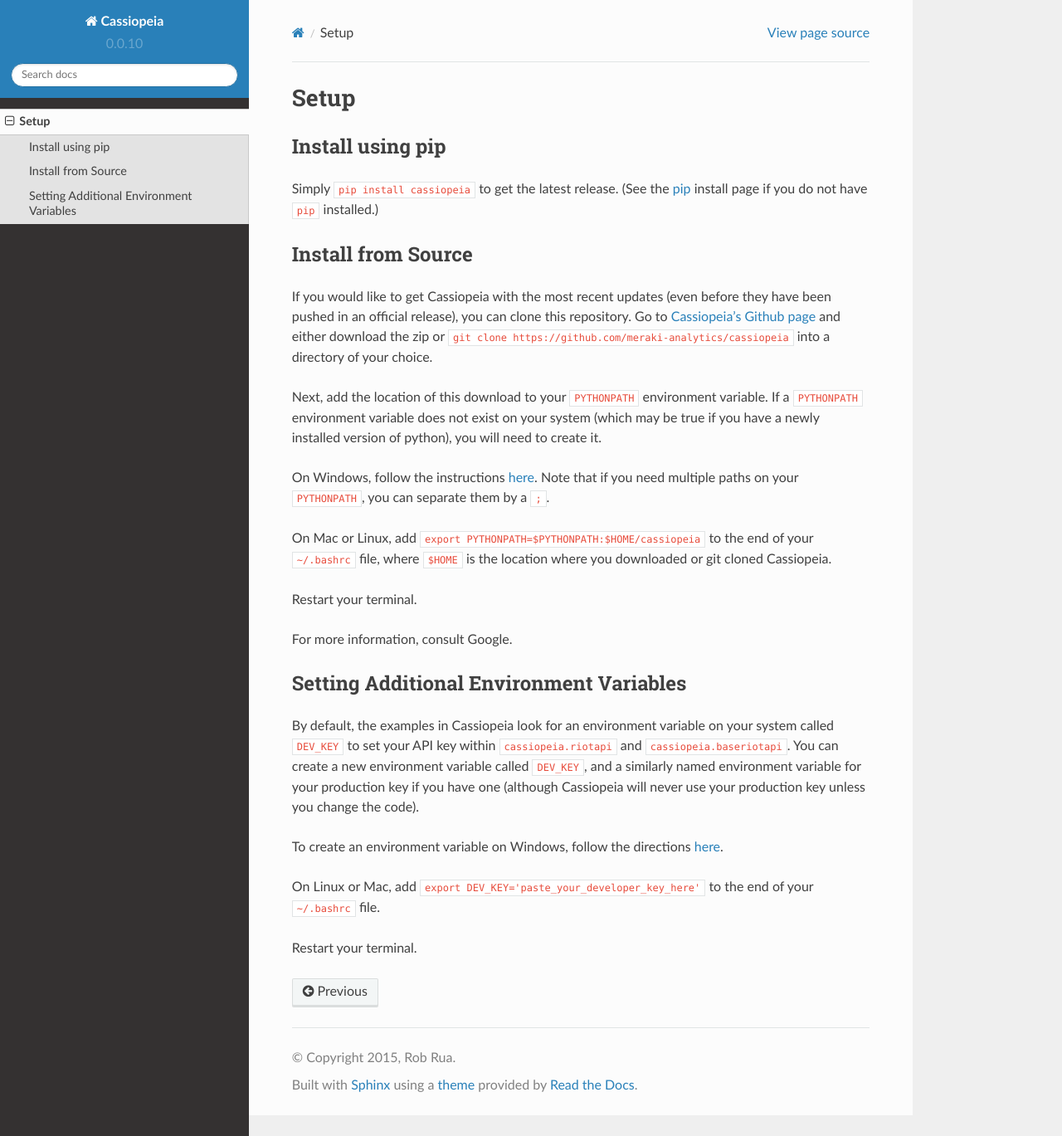
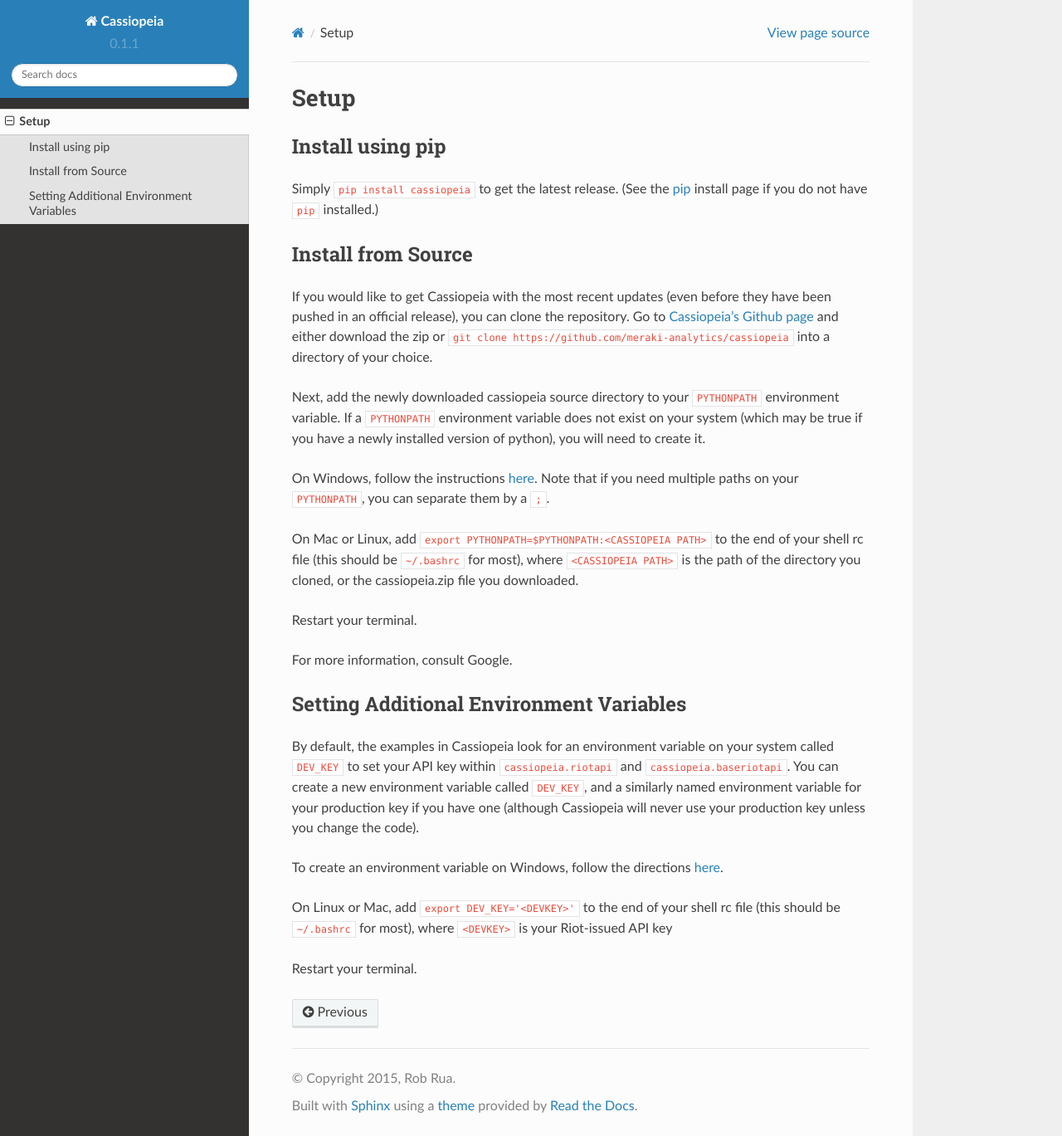
Before and after one commit to Crimack/lissandra, a Sphinx documentation site: the page built from doc/setup.rst, in a window 1280 px wide and 1369 px high. Shown: the whole window at 83% size. Built offline with Sphinx 7.4.7 and the Read the Docs theme 2.0.0, drawn with Linux system fonts in a browser that asks for light colours; pages that are not in the unit, such as notebooks, are missing from menus.

Commit message:
doc updates

```diff
--- a/doc/conf.py
+++ b/doc/conf.py
@@ -62,9 +62,9 @@
 # built documents.
 #
 # The short X.Y version.
-version = '0.0.10'
+version = '0.1.1'
 # The full version, including alpha/beta/rc tags.
-release = '0.0.10'
+release = '0.1.1'
 
 # The language for content autogenerated by Sphinx. Refer to documentation
 # for a list of supported languages.
@@ -115,7 +115,7 @@
 
 # The theme to use for HTML and HTML Help pages.  See the documentation for
 # a list of builtin themes.
-#html_theme = 'alabaster'
+# html_theme = 'alabaster'
 on_rtd = os.environ.get('READTHEDOCS', None) == 'True'
 
 if not on_rtd:  # only import and set the theme if we're building docs locally
--- a/doc/setup.rst
+++ b/doc/setup.rst
@@ -3,19 +3,19 @@
 
 
 Install using pip
-===============
+=================
 Simply ``pip install cassiopeia`` to get the latest release. (See the `pip <https://pip.pypa.io/en/stable/installing/>`_ install page if you do not have ``pip`` installed.)
 
 
 Install from Source
 ===================
-If you would like to get Cassiopeia with the most recent updates (even before they have been pushed in an official release), you can clone this repository. Go to `Cassiopeia's Github page <https://github.com/meraki-analytics/cassiopeia>`_ and either download the zip or ``git clone https://github.com/meraki-analytics/cassiopeia`` into a directory of your choice.
+If you would like to get Cassiopeia with the most recent updates (even before they have been pushed in an official release), you can clone the repository. Go to `Cassiopeia's Github page <https://github.com/meraki-analytics/cassiopeia>`_ and either download the zip or ``git clone https://github.com/meraki-analytics/cassiopeia`` into a directory of your choice.
 
-Next, add the location of this download to your ``PYTHONPATH`` environment variable. If a ``PYTHONPATH`` environment variable does not exist on your system (which may be true if you have a newly installed version of python), you will need to create it.
+Next, add the newly downloaded cassiopeia source directory to your ``PYTHONPATH`` environment variable. If a ``PYTHONPATH`` environment variable does not exist on your system (which may be true if you have a newly installed version of python), you will need to create it.
 
 On Windows, follow the instructions `here <https://www.microsoft.com/resources/documentation/windows/xp/all/proddocs/en-us/sysdm_advancd_environmnt_addchange_variable.mspx?mfr=true>`_. Note that if you need multiple paths on your ``PYTHONPATH``, you can separate them by a ``;``.
 
-On Mac or Linux, add ``export PYTHONPATH=$PYTHONPATH:$HOME/cassiopeia`` to the end of your ``~/.bashrc`` file, where ``$HOME`` is the location where you downloaded or git cloned Cassiopeia.
+On Mac or Linux, add ``export PYTHONPATH=$PYTHONPATH:<CASSIOPEIA PATH>`` to the end of your shell rc file (this should be ``~/.bashrc`` for most), where ``<CASSIOPEIA PATH>`` is the path of the directory you cloned, or the cassiopeia.zip file you downloaded.
 
 Restart your terminal.
 
@@ -28,6 +28,6 @@
 
 To create an environment variable on Windows, follow the directions `here <https://www.microsoft.com/resources/documentation/windows/xp/all/proddocs/en-us/sysdm_advancd_environmnt_addchange_variable.mspx?mfr=true>`_.
 
-On Linux or Mac, add ``export DEV_KEY='paste_your_developer_key_here'`` to the end of your ``~/.bashrc`` file.
+On Linux or Mac, add ``export DEV_KEY='<DEVKEY>'`` to the end of your shell rc file (this should be ``~/.bashrc`` for most), where ``<DEVKEY>`` is your Riot-issued API key
 
 Restart your terminal.
```
